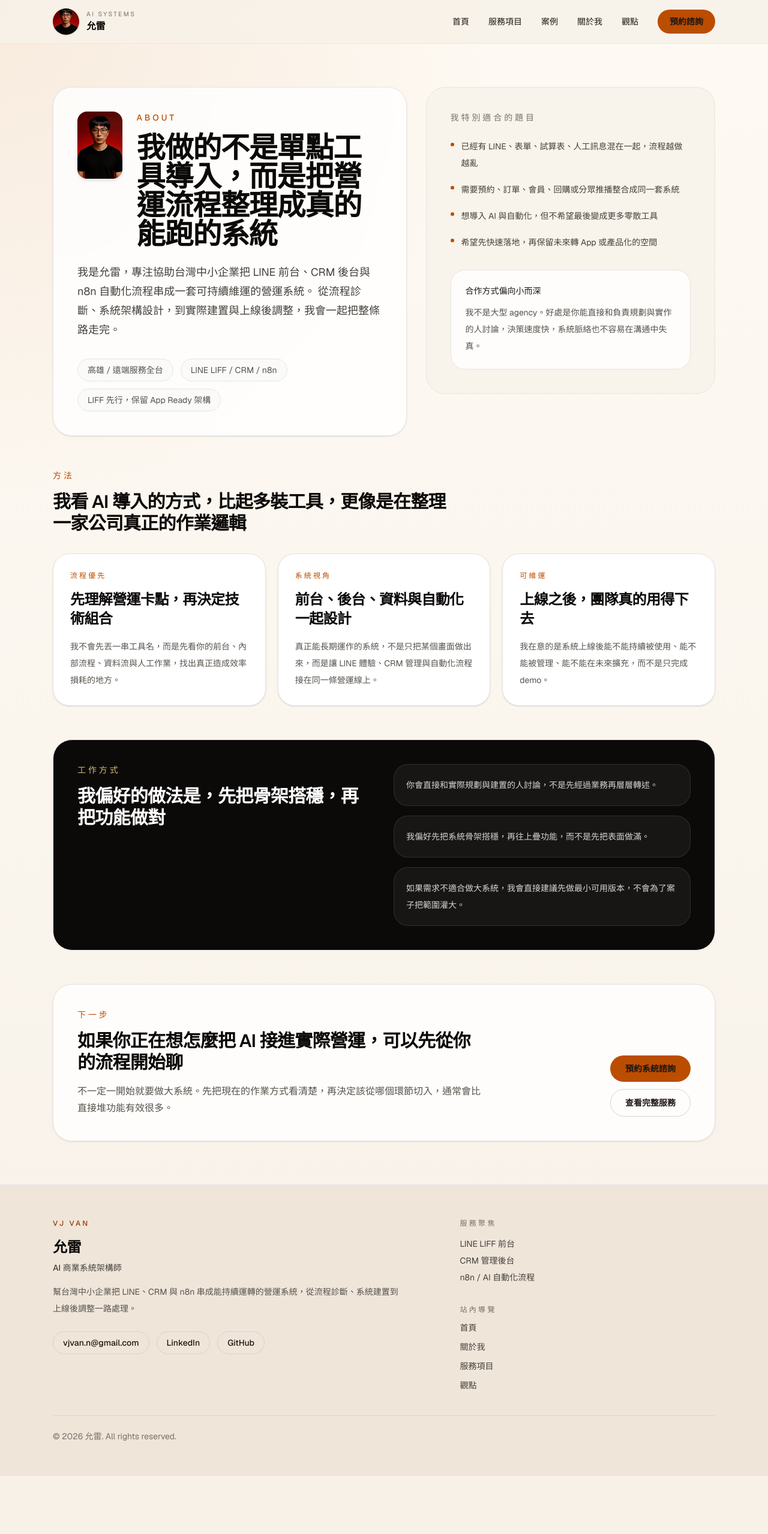
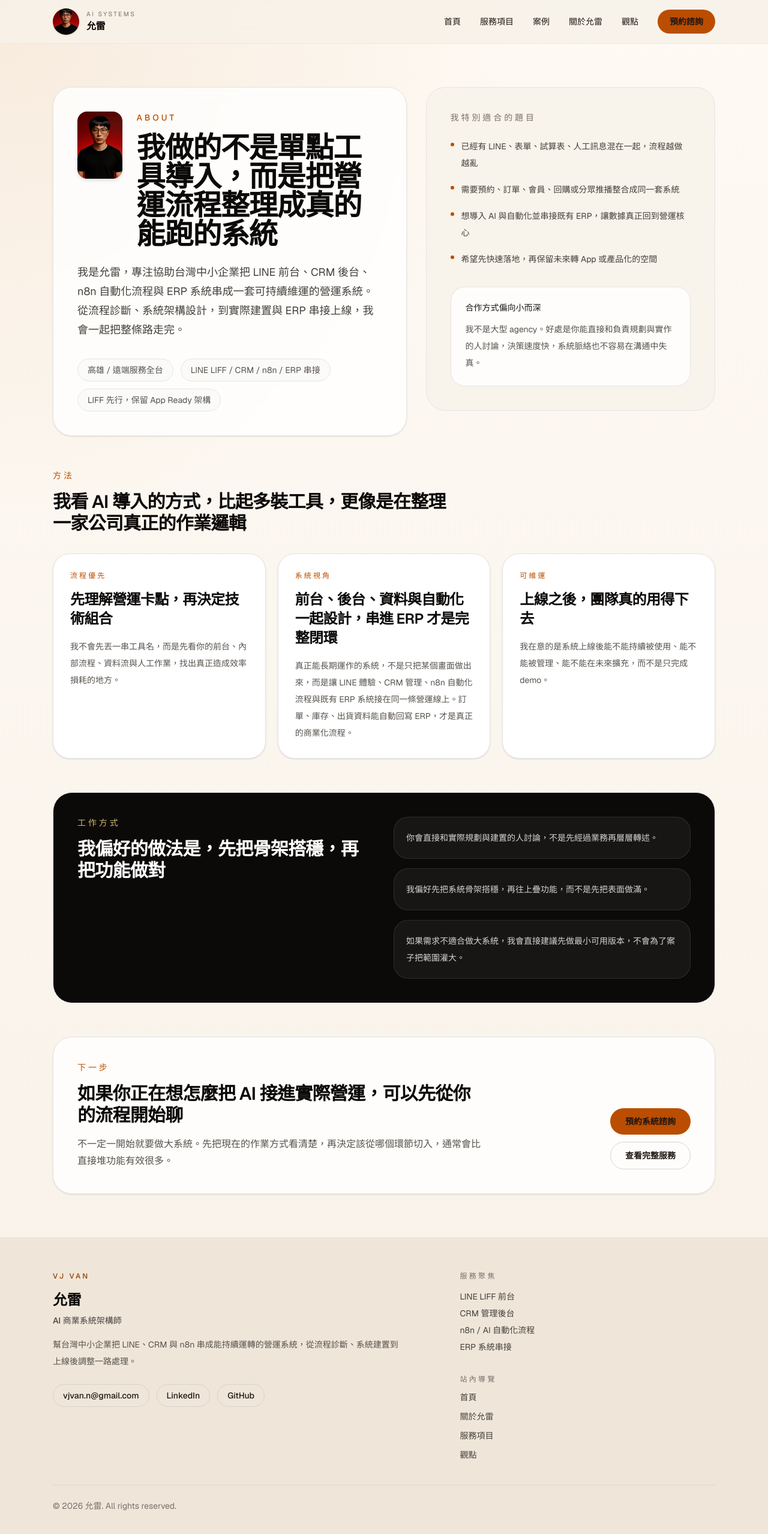
Before and after one commit to vjvan/vjvan-website, a Next.js app: page /about in a window 1280 px wide. Shown: the top 2558 px of the page at 60% size. Before the commit the page ends 2461 px from the top, so only its background shows below. Built offline with nearby package versions, Linux system fonts and the light colour scheme.

Commit message:
feat: 關於我改為關於允雷,全站加入 ERP 串接定位

```diff
--- a/app/about/page.tsx
+++ b/app/about/page.tsx
@@ -16,9 +16,9 @@ const principles = [
   },
   {
     label: "系統視角",
-    title: "前台、後台、資料與自動化一起設計",
+    title: "前台、後台、資料與自動化一起設計，串進 ERP 才是完整閉環",
     description:
-      "真正能長期運作的系統，不是只把某個畫面做出來，而是讓 LINE 體驗、CRM 管理與自動化流程接在同一條營運線上。",
+      "真正能長期運作的系統，不是只把某個畫面做出來，而是讓 LINE 體驗、CRM 管理、n8n 自動化流程與既有 ERP 系統接在同一條營運線上。訂單、庫存、出貨資料能自動回寫 ERP，才是真正的商業化流程。",
   },
   {
     label: "可維運",
@@ -31,7 +31,7 @@ const principles = [
 const fitCases = [
   "已經有 LINE、表單、試算表、人工訊息混在一起，流程越做越亂",
   "需要預約、訂單、會員、回購或分眾推播整合成同一套系統",
-  "想導入 AI 與自動化，但不希望最後變成更多零散工具",
+  "想導入 AI 與自動化並串接既有 ERP，讓數據真正回到營運核心",
   "希望先快速落地，再保留未來轉 App 或產品化的空間",
 ];
 
@@ -62,8 +62,8 @@ export default function AboutPage() {
             </div>
           </div>
           <p className="mt-6 max-w-2xl text-lg leading-8 text-stone-700">
-            我是允雷，專注協助台灣中小企業把 LINE 前台、CRM 後台與 n8n 自動化流程串成一套可持續維運的營運系統。
-            從流程診斷、系統架構設計，到實際建置與上線後調整，我會一起把整條路走完。
+            我是允雷，專注協助台灣中小企業把 LINE 前台、CRM 後台、n8n 自動化流程與 ERP 系統串成一套可持續維運的營運系統。
+            從流程診斷、系統架構設計，到實際建置與 ERP 串接上線，我會一起把整條路走完。
           </p>
 
           <div className="mt-8 flex flex-wrap gap-3 text-sm text-stone-600">
@@ -71,7 +71,7 @@ export default function AboutPage() {
               高雄 / 遠端服務全台
             </span>
             <span className="rounded-full border border-stone-200 bg-stone-50 px-4 py-2">
-              LINE LIFF / CRM / n8n
+              LINE LIFF / CRM / n8n / ERP 串接
             </span>
             <span className="rounded-full border border-stone-200 bg-stone-50 px-4 py-2">
               LIFF 先行，保留 App Ready 架構
--- a/components/layout/Footer.tsx
+++ b/components/layout/Footer.tsx
@@ -55,6 +55,8 @@ export default function Footer() {
                 CRM 管理後台
                 <br />
                 n8n / AI 自動化流程
+                <br />
+                ERP 系統串接
               </p>
             </div>
 
@@ -67,7 +69,7 @@ export default function Footer() {
                   首頁
                 </Link>
                 <Link href="/about" className="hover:text-stone-950">
-                  關於我
+                  關於允雷
                 </Link>
                 <Link href="/services" className="hover:text-stone-950">
                   服務項目
--- a/components/layout/Header.tsx
+++ b/components/layout/Header.tsx
@@ -7,7 +7,7 @@ const navLinks = [
   { href: "/", label: "首頁" },
   { href: "/services", label: "服務項目" },
   { href: "/cases", label: "案例" },
-  { href: "/about", label: "關於我" },
+  { href: "/about", label: "關於允雷" },
   { href: "/blog", label: "觀點" },
 ];
 
```
